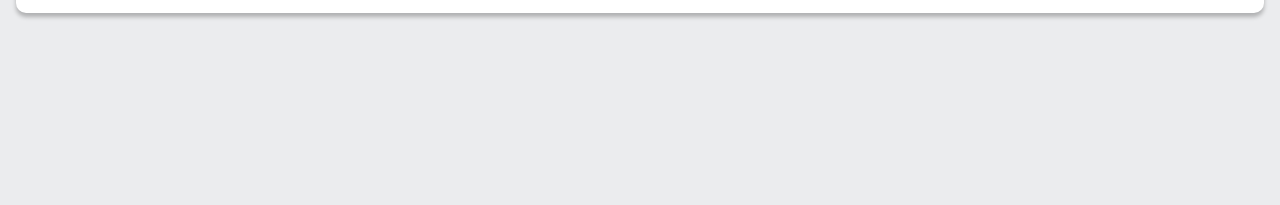
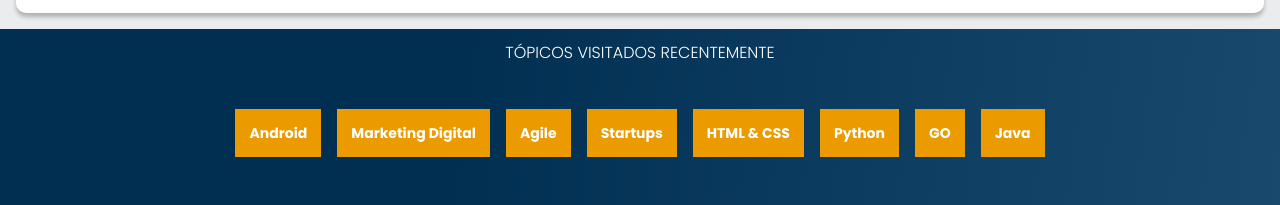
Before and after one commit to lmachado-dev/mcd-books, a plain HTML site: page index.html in a window 1280 px wide. Shown: the part 1179-1384 px from the top of the page. Before the commit the page ends 1208 px from the top, so only its background shows below. Drawn offline with nearby package versions, Linux system fonts and the light colour scheme.

Commit message:
adicao topicos visitados

```diff
--- /dev/null
+++ b/css/components/topicos.css
@@ -0,0 +1,30 @@
+.topicos {
+    background: var(--azul-degrade);
+    text-align: center;
+    padding: 1em 0;
+}
+
+.topicos__titulo{
+    margin-bottom: 1em;
+    text-transform: uppercase;
+    color: var(--branco);
+    font-weight: 300;
+}
+.topicos__lista {
+    display: flex;
+    padding: 1em;
+    justify-content: center;
+    flex-wrap: wrap;
+}
+.topicos__item {
+    margin: 2em 0.5em;
+}
+
+.topicos__link{
+    color: var(--branco);
+    padding: 1em;
+    background: var(--laranja);
+    text-decoration: none;
+    font-weight: bold;
+    font-size: 14px;
+}
--- a/css/style.css
+++ b/css/style.css
@@ -7,3 +7,4 @@
 @import url("./components/banner.css");
 @import url("./components/carrossel.css");
 @import url("./components/card.css");
+@import url("./components/topicos.css");
--- a/index.html
+++ b/index.html
@@ -91,6 +91,35 @@
                         </div>
                     </div>
             </section>
+            <section class="topicos">
+                <h2 class="topicos__titulo">Tópicos visitados recentemente</h2>
+                <ul class="topicos__lista">
+                    <li class="topicos__item">
+                        <a href="#" class="topicos__link">Android</a>
+                    </li>
+                    <li class="topicos__item">
+                        <a href="#" class="topicos__link">Marketing Digital</a>
+                    </li>
+                    <li class="topicos__item">
+                        <a href="#" class="topicos__link">Agile</a>
+                    </li>
+                    <li class="topicos__item">
+                        <a href="#" class="topicos__link">Startups</a>
+                    </li>
+                    <li class="topicos__item">
+                        <a href="#" class="topicos__link">HTML & CSS</a>
+                    </li>
+                    <li class="topicos__item">
+                        <a href="#" class="topicos__link">Python</a>
+                    </li>
+                    <li class="topicos__item">
+                        <a href="#" class="topicos__link">GO</a>
+                    </li>
+                    <li class="topicos__item">
+                        <a href="#" class="topicos__link">Java</a>
+                    </li>
+                </ul>
+            </section>
         </main>
     <script src="https://cdn.jsdelivr.net/npm/swiper@11/swiper-bundle.min.js"></script>
     <script>
```
